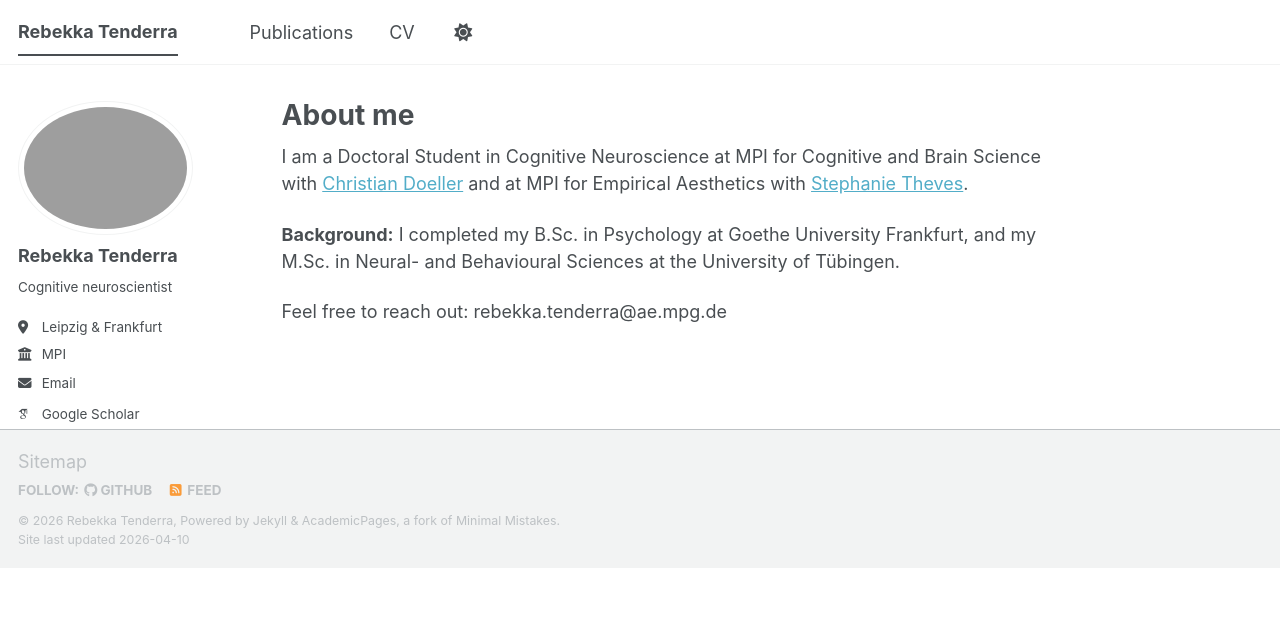
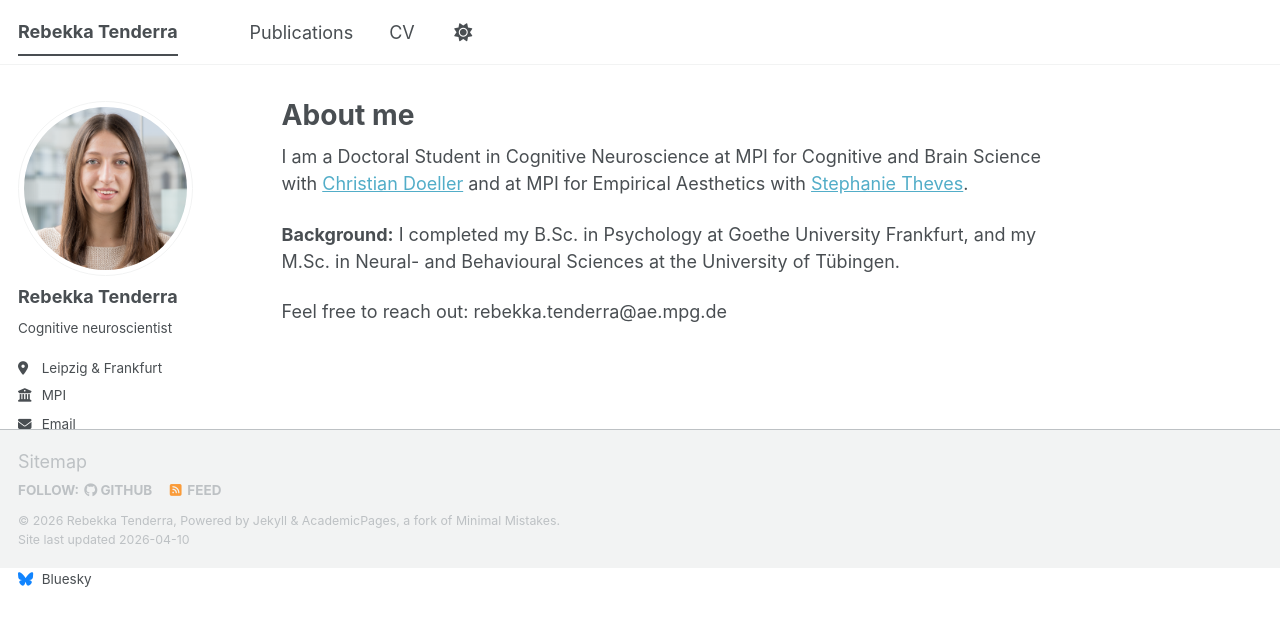
Before and after one commit to rtenderra/rtenderra.github.io, a Jekyll site: the page built from _pages/about.md, in a window 1280 px wide. Shown: the top 626 px of the page. Built offline with Jekyll 4.4.1, drawn with Linux system fonts in a browser that asks for light colours; some web fonts are replaced; a script bundle is joined from its source files by our own code; library files that are not in the unit come from our copies.

Commit message:
Update author avatar image in config

```diff
--- a/_config.yml
+++ b/_config.yml
@@ -23,7 +23,7 @@
 #               Additional customization can be done by editing /_includes/author-profile.html
 author:
   # Biographic information
-  avatar           : "Tenderra-Rebekka_MPI_5117_Doeller_Lab_square.png"
+  avatar           : "profile.png"
   name             : "Rebekka Tenderra"
   pronouns         : # example: "she/her"
   bio              : "Cognitive neuroscientist"
```
